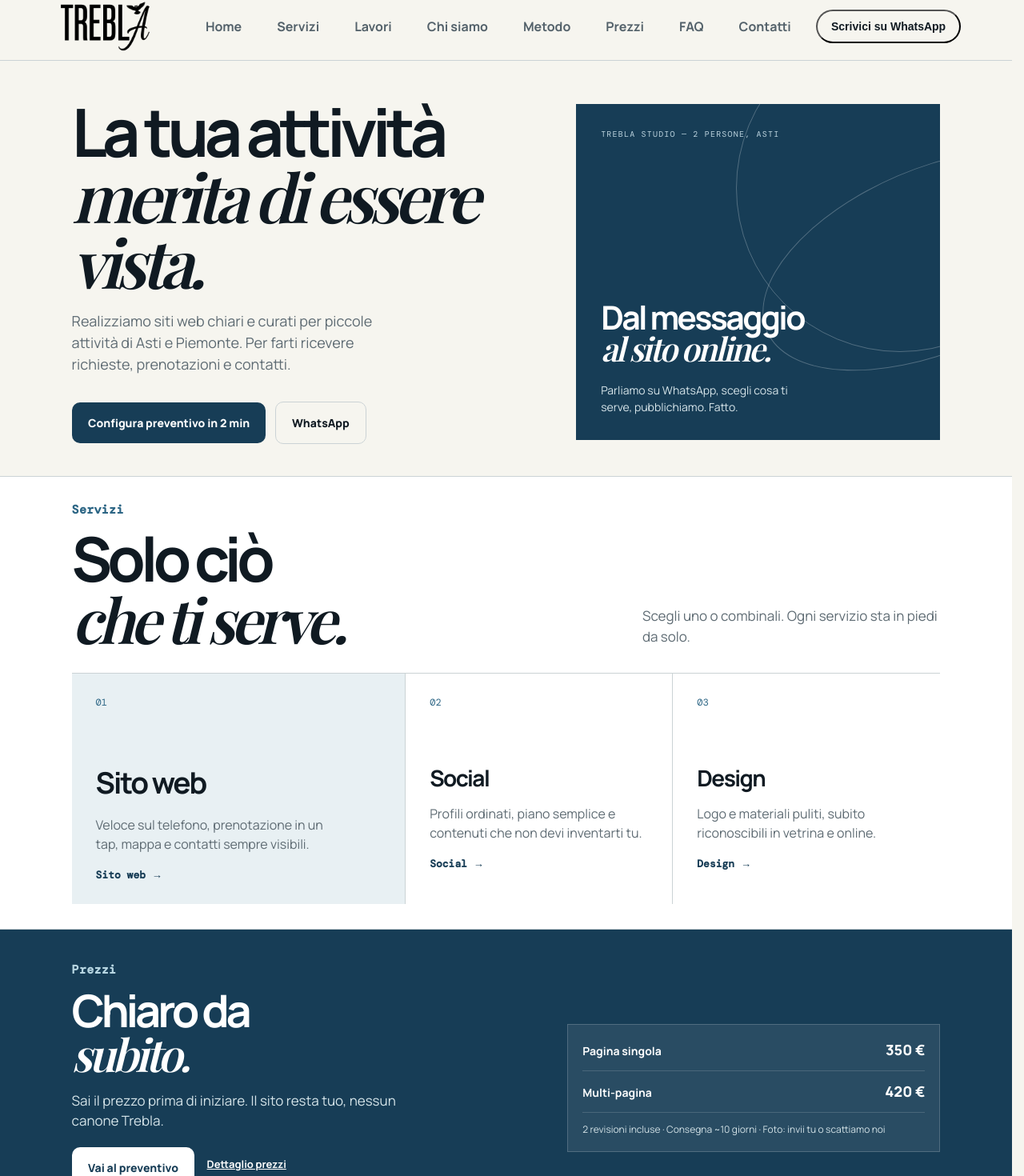
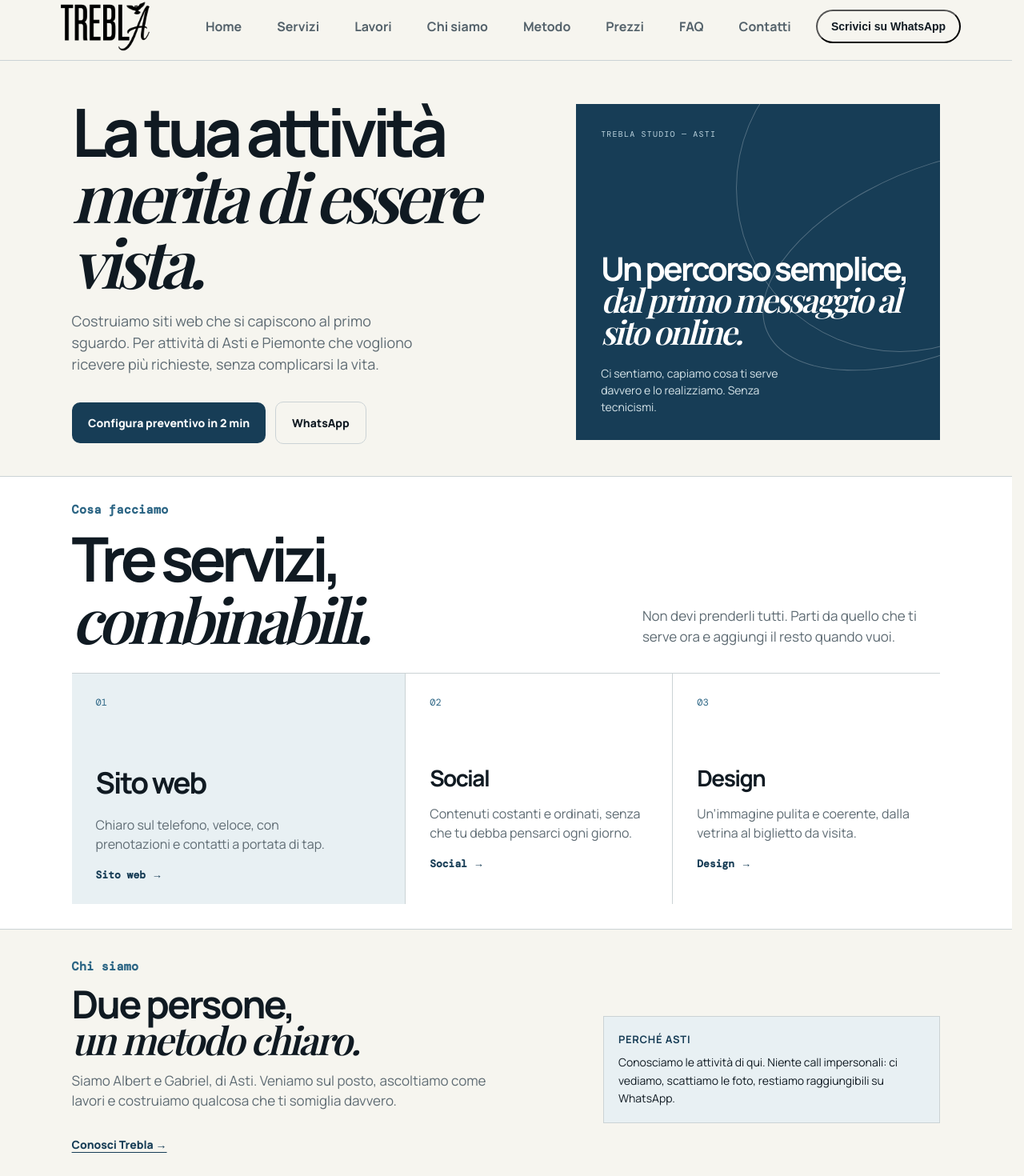
Before and after one commit to TREBLADEV72800/TreblaStudio, a Next.js app: page / in a window 1280 px wide. Shown: the part 10-1480 px from the top of the page at 80% size. Built offline with nearby package versions, Linux system fonts and the light colour scheme; no server answers.

Commit message:
feat(home): riscrittura copy + aggiunta teaser chi siamo (Albert/Gabriel Asti)

```diff
--- a/app/page.jsx
+++ b/app/page.jsx
@@ -10,62 +10,78 @@ export default function HomePage() {
   const whatsapp = '393518924471';
   return (
     <>
-      {/* HERO minimal — titolo clue mantenuto */}
+      {/* HERO */}
       <section className="hero" style={{ minHeight: '480px', padding: '48px 7vw 40px' }}>
         <div className="hero-copy">
           <h1 style={{ fontSize: 'clamp(48px, 6.5vw, 88px)' }}>La tua attività<br /><em>merita di essere vista.</em></h1>
-          <p style={{ maxWidth: '420px', fontSize: '18px', marginTop: '18px' }}>Realizziamo siti web chiari e curati per piccole attività di Asti e Piemonte. Per farti ricevere richieste, prenotazioni e contatti.</p>
+          <p style={{ maxWidth: '440px', fontSize: '18px', marginTop: '18px', lineHeight: 1.5 }}>Costruiamo siti web che si capiscono al primo sguardo. Per attività di Asti e Piemonte che vogliono ricevere più richieste, senza complicarsi la vita.</p>
           <div className="hero-actions" style={{ marginTop: '28px' }}>
             <Link className="button button-main" href="/preventivo">Configura preventivo in 2 min</Link>
             <a className="button button-quiet" href={`https://wa.me/${whatsapp}?text=${encodeURIComponent('Ciao Trebla! Vorrei un sito, parliamone')}`} target="_blank" rel="noopener noreferrer">WhatsApp</a>
           </div>
         </div>
         <div className="hero-card" style={{ height: '420px' }}>
-          <span className="card-kicker">Trebla Studio — 2 persone, Asti</span>
-          <strong style={{ fontSize: 'clamp(28px, 3.2vw, 42px)' }}>Dal messaggio<br /><em>al sito online.</em></strong>
-          <p>Parliamo su WhatsApp, scegli cosa ti serve, pubblichiamo. Fatto.</p>
+          <span className="card-kicker">Trebla Studio — Asti</span>
+          <strong style={{ fontSize: 'clamp(28px, 3.2vw, 42px)' }}>Un percorso semplice,<br /><em>dal primo messaggio al sito online.</em></strong>
+          <p>Ci sentiamo, capiamo cosa ti serve davvero e lo realizziamo. Senza tecnicismi.</p>
         </div>
       </section>
 
-      {/* SERVIZI essenziali */}
+      {/* SERVIZI */}
       <section className="section" style={{ background: '#fff', borderTop: '1px solid var(--line)', borderBottom: '1px solid var(--line)' }}>
-        <p className="section-label">Servizi</p>
+        <p className="section-label">Cosa facciamo</p>
         <div className="section-intro">
-          <h2>Solo ciò<br /><em>che ti serve.</em></h2>
-          <p>Scegli uno o combinali. Ogni servizio sta in piedi da solo.</p>
+          <h2>Tre servizi,<br /><em>combinabili.</em></h2>
+          <p>Non devi prenderli tutti. Parti da quello che ti serve ora e aggiungi il resto quando vuoi.</p>
         </div>
         <div className="service-grid" style={{ marginTop: '28px' }}>
           <Link href="/servizi/siti-web" className="service-card service-main" style={{ textDecoration: 'none', color: 'inherit' }}>
             <span>01</span>
             <h3>Sito web</h3>
-            <p>Veloce sul telefono, prenotazione in un tap, mappa e contatti sempre visibili.</p>
+            <p>Chiaro sul telefono, veloce, con prenotazioni e contatti a portata di tap.</p>
             <span style={{ marginTop: '18px', fontWeight: 800, color: 'var(--blue)', fontSize: '13px' }}>Sito web →</span>
           </Link>
           <Link href="/servizi/social-media" className="service-card" style={{ textDecoration: 'none', color: 'inherit' }}>
             <span>02</span>
             <h3>Social</h3>
-            <p>Profili ordinati, piano semplice e contenuti che non devi inventarti tu.</p>
+            <p>Contenuti costanti e ordinati, senza che tu debba pensarci ogni giorno.</p>
             <span style={{ marginTop: '18px', fontWeight: 800, color: 'var(--blue)', fontSize: '13px' }}>Social →</span>
           </Link>
           <Link href="/servizi/design" className="service-card" style={{ textDecoration: 'none', color: 'inherit' }}>
             <span>03</span>
             <h3>Design</h3>
-            <p>Logo e materiali puliti, subito riconoscibili in vetrina e online.</p>
+            <p>Un’immagine pulita e coerente, dalla vetrina al biglietto da visita.</p>
             <span style={{ marginTop: '18px', fontWeight: 800, color: 'var(--blue)', fontSize: '13px' }}>Design →</span>
           </Link>
         </div>
       </section>
 
-      {/* PREZZI minimal */}
+      {/* CHI SIAMO teaser */}
+      <section className="section" style={{ background: 'var(--paper)', borderBottom: '1px solid var(--line)', padding: '36px 7vw' }}>
+        <p className="section-label">Chi siamo</p>
+        <div style={{ display: 'grid', gridTemplateColumns: '1.2fr 0.8fr', gap: '32px', alignItems: 'center' }}>
+          <div>
+            <h2 style={{ fontSize: 'clamp(32px, 4vw, 48px)', margin: 0, letterSpacing: '-0.05em', lineHeight: 0.95 }}>Due persone,<br /><em>un metodo chiaro.</em></h2>
+            <p style={{ color: 'var(--muted)', fontSize: '17px', marginTop: '14px', maxWidth: '520px' }}>Siamo Albert e Gabriel, di Asti. Veniamo sul posto, ascoltiamo come lavori e costruiamo qualcosa che ti somiglia davvero.</p>
+            <Link href="/chi-siamo" style={{ display: 'inline-block', marginTop: '14px', fontWeight: 800, color: 'var(--blue)', fontSize: '14px', textDecoration: 'underline', textUnderlineOffset: '4px' }}>Conosci Trebla →</Link>
+          </div>
+          <div style={{ background: 'var(--blue-soft)', border: '1px solid var(--line)', padding: '18px', fontSize: '14px', lineHeight: 1.6 }}>
+            <strong style={{ display: 'block', fontSize: '13px', letterSpacing: '0.06em', textTransform: 'uppercase', color: 'var(--blue)', marginBottom: '8px' }}>Perché Asti</strong>
+            Conosciamo le attività di qui. Niente call impersonali: ci vediamo, scattiamo le foto, restiamo raggiungibili su WhatsApp.
+          </div>
+        </div>
+      </section>
+
+      {/* PREZZI */}
       <section className="section price-section" style={{ padding: '40px 7vw' }}>
         <p className="section-label" style={{ color: '#b7d6e2' }}>Prezzi</p>
         <div className="price-grid" style={{ alignItems: 'center' }}>
           <div>
-            <h2 style={{ fontSize: 'clamp(36px, 4.5vw, 56px)' }}>Chiaro da<br /><em>subito.</em></h2>
-            <p style={{ margin: '16px 0 20px' }}>Sai il prezzo prima di iniziare. Il sito resta tuo, nessun canone Trebla.</p>
+            <h2 style={{ fontSize: 'clamp(36px, 4.5vw, 56px)' }}>Sai già<br /><em>quanto spendi.</em></h2>
+            <p style={{ margin: '16px 0 20px' }}>Niente voci nascoste. Concordiamo prezzo e tempi prima di iniziare, e il sito resta tuo.</p>
             <div style={{ display: 'flex', gap: '10px', flexWrap: 'wrap' }}>
               <Link className="button button-light" href="/preventivo">Vai al preventivo</Link>
-              <Link href="/prezzi" style={{ fontSize: '13px', fontWeight: 700, color: '#fff', textDecoration: 'underline', padding: '12px 6px' }}>Dettaglio prezzi</Link>
+              <Link href="/prezzi" style={{ fontSize: '13px', fontWeight: 700, color: '#fff', textDecoration: 'underline', padding: '12px 6px' }}>Vedi dettagli</Link>
             </div>
           </div>
           <div style={{ background: 'rgba(255,255,255,0.08)', border: '1px solid rgba(255,255,255,0.18)', padding: '18px', display: 'grid', gap: '12px' }}>
@@ -75,16 +91,16 @@ export default function HomePage() {
             <div style={{ display: 'flex', justifyContent: 'space-between', alignItems: 'baseline', gap: '12px', borderBottom: '1px solid rgba(255,255,255,0.15)', paddingBottom: '12px' }}>
               <span style={{ fontWeight: 700, fontSize: '14px' }}>Multi-pagina</span><span style={{ fontWeight: 800, fontSize: '18px' }}>420 €</span>
             </div>
-            <p style={{ margin: 0, fontSize: '12px', color: '#d2e1e6' }}>2 revisioni incluse · Consegna ~10 giorni · Foto: invii tu o scattiamo noi</p>
+            <p style={{ margin: 0, fontSize: '12px', color: '#d2e1e6' }}>2 revisioni incluse · Consegna in circa 10 giorni · Foto tue o scattate da noi</p>
           </div>
         </div>
       </section>
 
-      {/* CTA finale minimal */}
+      {/* CTA finale */}
       <section className="section" style={{ background: '#fff', padding: '40px 7vw', borderTop: '1px solid var(--line)' }}>
         <div style={{ maxWidth: '720px' }}>
           <h2 style={{ fontSize: 'clamp(34px, 4.2vw, 52px)', margin: 0, letterSpacing: '-0.06em', lineHeight: 0.95 }}>Pronto a<br /><em>farti trovare?</em></h2>
-          <p style={{ color: 'var(--muted)', fontSize: '17px', marginTop: '12px' }}>Due minuti di domande e hai la tua proposta. Senza impegno.</p>
+          <p style={{ color: 'var(--muted)', fontSize: '17px', marginTop: '12px' }}>Rispondi a poche domande e ricevi la tua proposta su misura.</p>
           <div style={{ marginTop: '20px', display: 'flex', gap: '12px', flexWrap: 'wrap', alignItems: 'center' }}>
             <Link className="button button-main" href="/preventivo">Configura il preventivo</Link>
             <a className="button button-quiet" href={`https://wa.me/${whatsapp}`} target="_blank" rel="noopener noreferrer" style={{ background: '#fff' }}>Scrivici su WhatsApp</a>
```
